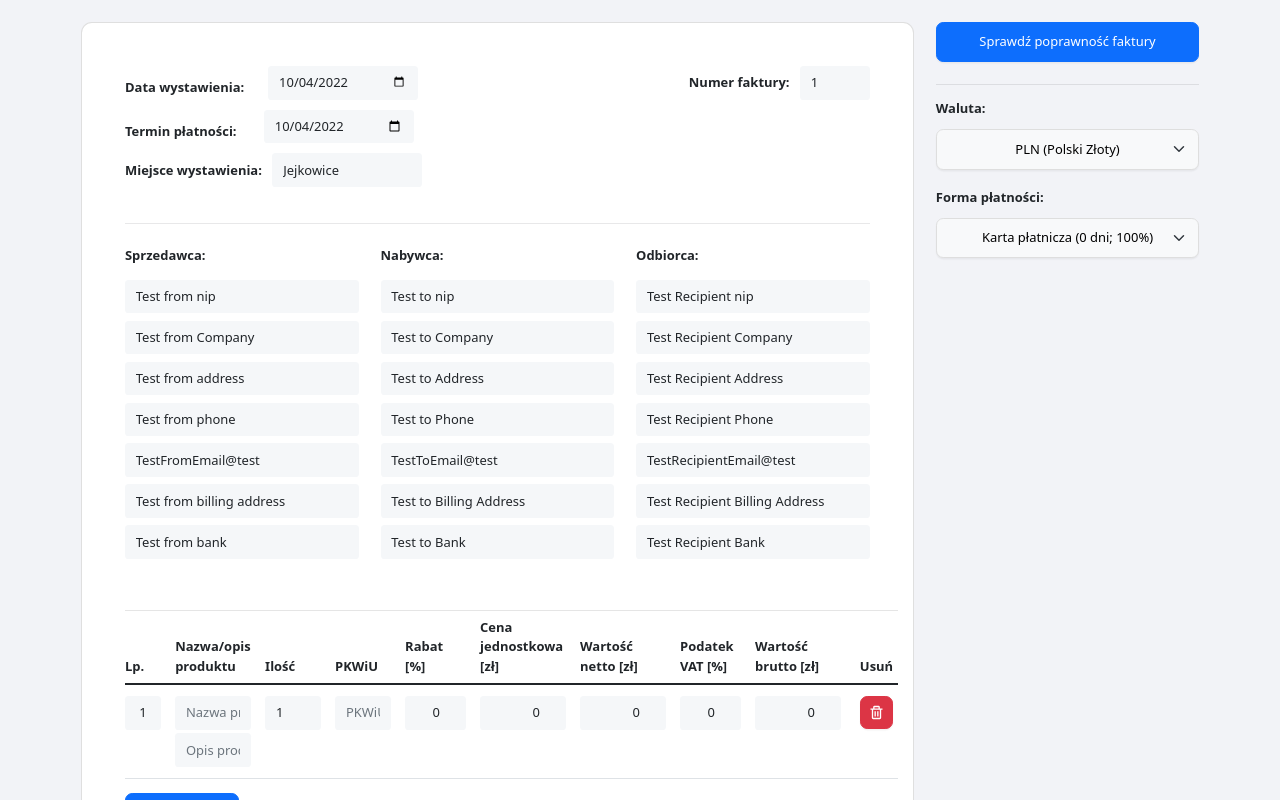
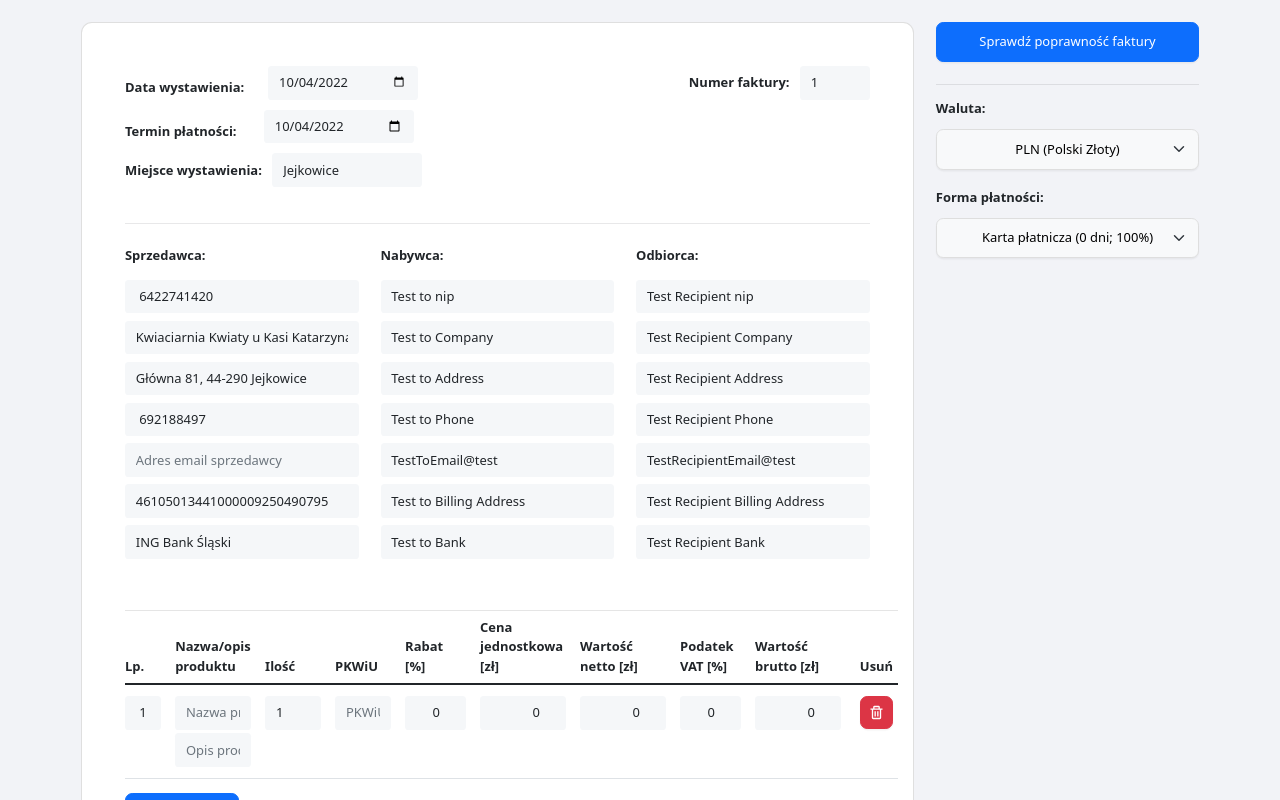
Before and after one commit to amarcin3/faktury, a React (Create React App) app: page / in a window 1280 px wide. Shown: the top 800 px of the page. Built offline with nearby package versions, Linux system fonts and the light colour scheme.

Commit message:
Added json support for seller, In seller info it will show what given info is, Changed homepage to ./

```diff
--- a/package.json
+++ b/package.json
@@ -41,5 +41,6 @@
       "last 1 firefox version",
       "last 1 safari version"
     ]
-  }
+  },
+  "homepage": "./"
 }
--- /dev/null
+++ b/src/components/FromInfo.json
@@ -0,0 +1,9 @@
+{
+  "billFromNip": " 6422741420",
+  "billFrom": "Kwiaciarnia Kwiaty u Kasi Katarzyna Abrahamczyk",
+  "billFromAddress": "Główna 81, 44-290 Jejkowice",
+  "billFromPhone": " 692188497",
+  "billFromEmail": "",
+  "billFromBillingAddress": "46105013441000009250490795",
+  "billFromBank": "ING Bank Śląski"
+}
--- a/src/components/InvoiceForm.js
+++ b/src/components/InvoiceForm.js
@@ -9,6 +9,7 @@ import Form from 'react-bootstrap/Form';
 import Card from 'react-bootstrap/Card';
 import InvoiceItem from './InvoiceItem';
 import InvoiceModal from './InvoiceModal';
+import FromInfo from './FromInfo.json';
 
 const dt = new Date();
 
@@ -48,13 +49,13 @@ class InvoiceForm extends React.Component {
             discountAmountInd: {"__html": "<span class=\"fw-bold float-end\" >0.00 zł</span>"},
 
 
-            billFromNip: 'Test from nip',
-            billFrom: 'Test from Company',
-            billFromAddress: 'Test from address',
-            billFromPhone: 'Test from phone',
-            billFromEmail: 'TestFromEmail@test',
-            billFromBillingAddress: 'Test from billing address',
-            billFromBank: 'Test from bank',
+            billFromNip: FromInfo.billFromNip,
+            billFrom: FromInfo.billFrom,
+            billFromAddress: FromInfo.billFromAddress,
+            billFromPhone: FromInfo.billFromPhone,
+            billFromEmail: FromInfo.billFromEmail,
+            billFromBillingAddress: FromInfo.billFromBillingAddress,
+            billFromBank: FromInfo.billFromBank,
 
             billToNip: 'Test to nip',
             billTo: 'Test to Company',
@@ -369,11 +370,11 @@ class InvoiceForm extends React.Component {
                             </Col>
                             <Col>
                                 <Form.Label className="fw-bold">Nabywca:</Form.Label>
-                                <Form.Control placeholder={"NIP"}                             value={this.state.billToNip}                   type="text"  name="billToNip"                   className="my-2" autoComplete="Nip"            onChange={(event) => this.editField(event)} required="required"/>
+                                <Form.Control placeholder={"NIP"}                             value={this.state.billToNip}                   type="text"  name="billToNip"                   className="my-2" autoComplete="Nip"            onChange={(event) => this.editField(event)}/>
                                 <Form.Control placeholder={"Nazwa firmy nabywcy"} rows={3}    value={this.state.billTo}                      type="text"  name="billTo"                      className="my-2" autoComplete="name"           onChange={(event) => this.editField(event)} required="required"/>
                                 <Form.Control placeholder={"Adres firmy nabywcy"}             value={this.state.billToAddress}               type="text"  name="billToAddress"               className="my-2" autoComplete="Address"        onChange={(event) => this.editField(event)} required="required"/>
                                 <Form.Control placeholder={"Nr telefonu nabywcy"}             value={this.state.billToPhone}                 type="text"  name="billToPhone"                 className="my-2" autoComplete="Phone"          onChange={(event) => this.editField(event)}/>
-                                <Form.Control placeholder={"Adres email nabywcy"}             value={this.state.billToEmail}                 type="email" name="billToEmail"                 className="my-2" autoComplete="email"          onChange={(event) => this.editField(event)} />
+                                <Form.Control placeholder={"Adres email nabywcy"}             value={this.state.billToEmail}                 type="email" name="billToEmail"                 className="my-2" autoComplete="email"          onChange={(event) => this.editField(event)}/>
                                 <Form.Control placeholder={"Adres rozliczeniowy"}             value={this.state.billToBillingAddress}        type="text"  name="billToBillingAddress"        className="my-2" autoComplete="BillingAddress" onChange={(event) => this.editField(event)}/>
                                 <Form.Control placeholder={"Bank"}                            value={this.state.billToBank}                  type="text"  name="billToBank"                  className="my-2" autoComplete="Bank"           onChange={(event) => this.editField(event)}/>
                             </Col>
@@ -434,12 +435,12 @@ class InvoiceForm extends React.Component {
                         </Form.Group>
                         <Form.Group className="mb-3">
                             <Form.Label className="fw-bold">Forma płatności:</Form.Label>
-                            <Form.Select onChange={event => this.onPaymentMethodChange({paymentMethod: event.target.value})} className="btn btn-light my-1" aria-label="Change Payment Method">
+                            <Form.Select onChange={event => this.onPaymentMethodChange({paymentMethod: event.target.value})} className="btn btn-light my-1" aria-label="Change Payment Method" defaultValue={"Karta płatnicza"}>
                                 <option value="Czek">Czek (0 dni; 100%)</option>
                                 <option value="Częściowy kredyt 14 dni">Częściowy kredyt 14 dni (14 dni; 50%)</option>
                                 <option value="Częściowy kredyt 7 dni">Częściowy kredyt 7 dni (7 dni; 50%)</option>
                                 <option value="Gotówka">Gotówka (0 dni; 100%)</option>
-                                <option value="Karta płatnicza" selected="selected">Karta płatnicza (0 dni; 100%)</option>
+                                <option value="Karta płatnicza">Karta płatnicza (0 dni; 100%)</option>
                                 <option value="Kredyt 14 dni">Kredyt 14 dni (14 dni; 0%)</option>
                                 <option value="Kredyt 7 dni">Kredyt 7 dni (7 dni; 0%)</option>s
                             </Form.Select>
--- a/src/components/InvoiceModal.js
+++ b/src/components/InvoiceModal.js
@@ -118,6 +118,7 @@ function PreparePlaceAndDateBody(props){
 }
 function PreparePersonInfoBody(props, who){
     let data = "";
+    let what = ["NIP: ", "", "", "Tel: ", "Email: ", "Konto: ", "Bank: "];
     let info = [];
     if(who === "from"){
         info.push(props.info.billFromNip);
@@ -157,8 +158,8 @@ function PreparePersonInfoBody(props, who){
             }
         }
         if(info[i] !== ""){
-            if (data !== "") data += "\n" + info[i];
-            else data += info[i];
+            if (data !== "") data += "\n" + what[i] + info[i];
+            else data += what[i] + info[i];
         }
     }
     return {0: data};
@@ -258,7 +259,6 @@ function PrepareAdditionalInfoBody(props){
 }
 //PDF making
 function AddPlaceAndDateTable(doc, body){
-    console.error = () => {};
     doc.autoTable({
         head: [['Miejsce wystawienia: ', 'Data wystawienia: ', 'Termin płatności: ']],
         body: body,
```
